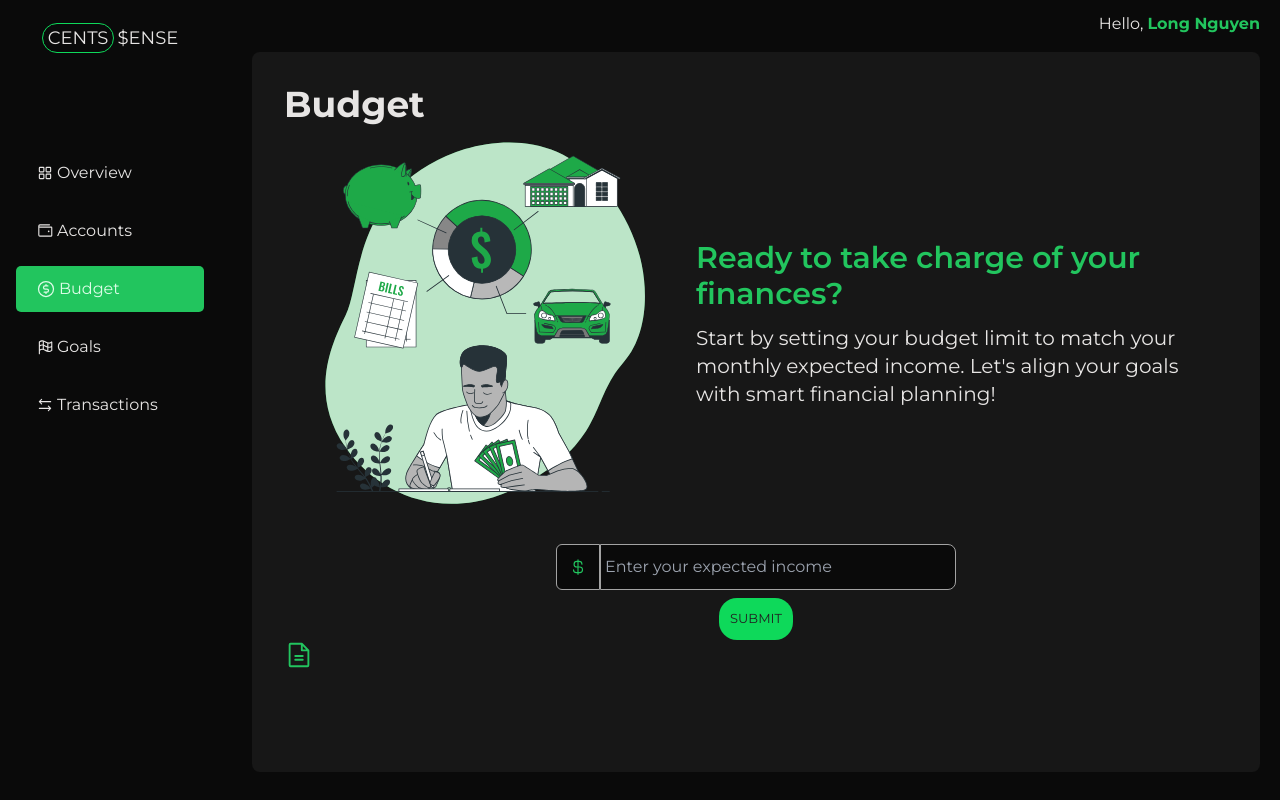
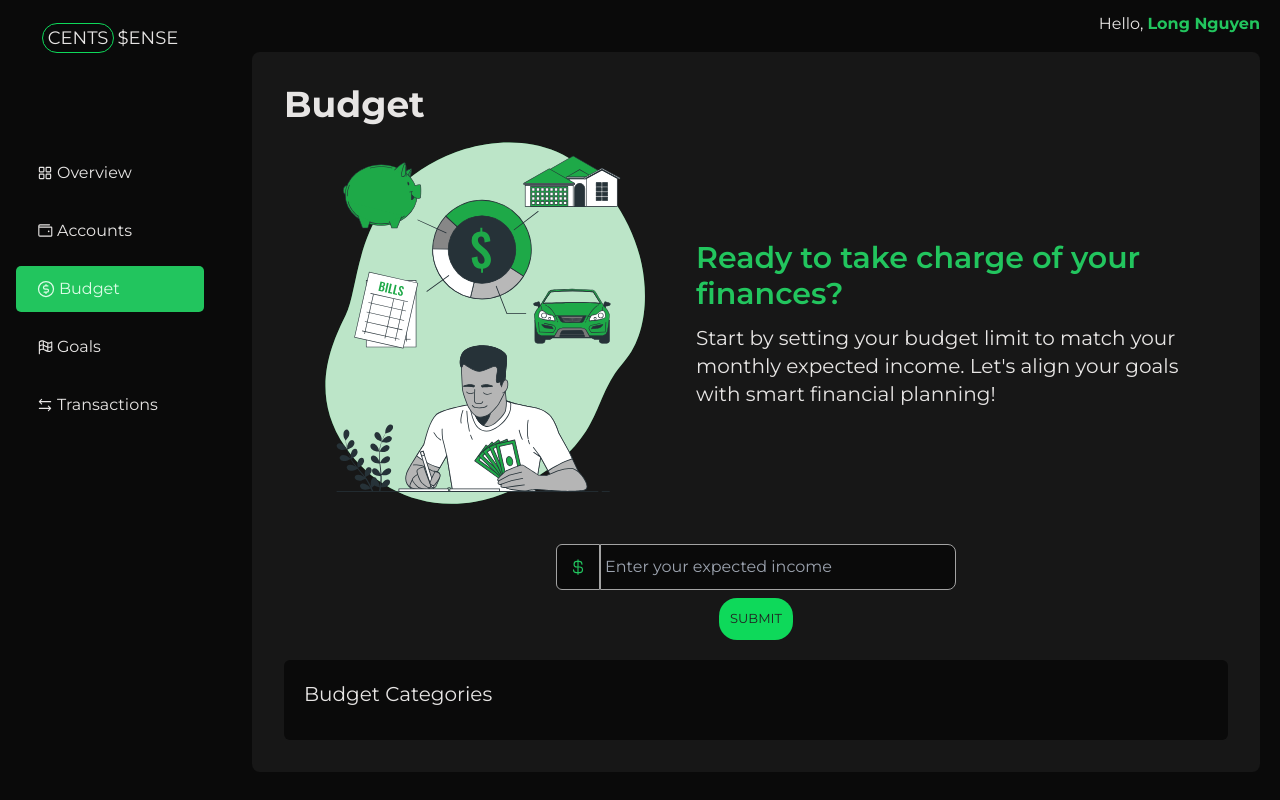
Before and after one commit to nguyenhuynhlong99/cents-sense-front-end, a React (Vite) app: page /budget in a window 1280 px wide. Built offline with nearby package versions, Linux system fonts and the light colour scheme; data requests are answered from the project's data file.

Commit message:
Feature: Displaying, updating and deleting user's budget categories based on expected income

```diff
--- a/data/db.json
+++ b/data/db.json
@@ -136,6 +136,14 @@
       "amount": 1000,
       "icon": "house",
       "createdAt": "2023-12-04T18:01:32-08:00"
+    },
+    {
+      "id": "3bbbdd8b-4131-4f90-b9a1-36a1dfc275f3",
+      "expectedIncomeID": "cdb0950a-2f74-49be-a4d4-999a47a85a51",
+      "category": "Transportation",
+      "amount": 300,
+      "icon": "car",
+      "createdAt": "2023-12-06T11:50:42-08:00"
     }
   ],
   "savingsGoals": [
--- a/src/features/budgets/AddBudget.jsx
+++ b/src/features/budgets/AddBudget.jsx
@@ -6,6 +6,7 @@ function AddBudget({
   setIsShown,
   expectedIncomeID,
   expectedIncomeAmount,
+  budgetToEdit,
 }) {
   return (
     <Modal isShown={isShown} setIsShown={setIsShown}>
@@ -14,6 +15,7 @@ function AddBudget({
           expectedIncomeAmount={expectedIncomeAmount}
           expectedIncomeID={expectedIncomeID}
           setIsShown={setIsShown}
+          budgetToEdit={budgetToEdit}
         />
       </Modal.Body>
     </Modal>
--- a/src/features/budgets/AddBudgetForm.jsx
+++ b/src/features/budgets/AddBudgetForm.jsx
@@ -8,18 +8,32 @@ import { useCreateBudget } from './useCreateBudget';
 import { formatISO } from 'date-fns';
 import Icon from '../../ui/Icon';
 import { listOfIcons } from '../../utils/helpers';
+import { useUpdateBudget } from './useUpdateBudget';
 
-function AddBudgetForm({ setIsShown, expectedIncomeID, expectedIncomeAmount }) {
+function AddBudgetForm({
+  setIsShown,
+  expectedIncomeID,
+  expectedIncomeAmount,
+  budgetToEdit,
+}) {
   const { isLoading, budgets } = useBudgets();
   const { isCreating, createBudget } = useCreateBudget();
+  const { isUpdating, updateBudget } = useUpdateBudget();
 
-  const { register, formState, handleSubmit, reset } = useForm();
+  const { id: budgetID, ...editValues } = budgetToEdit;
+  const isEditSession = Boolean(budgetID);
+
+  const { register, formState, handleSubmit, reset } = useForm({
+    defaultValues: isEditSession ? editValues : {},
+  });
   const { errors } = formState;
 
   const monthlyBudgetsData = getAllBudgetsData();
-  const monthlyBudgetsRemain = getBudgetsRemain();
+  let monthlyBudgetsRemain = getBudgetsRemain();
 
-  console.log(monthlyBudgetsRemain);
+  monthlyBudgetsRemain = isEditSession
+    ? monthlyBudgetsRemain + editValues.amount
+    : monthlyBudgetsRemain;
 
   function getAllBudgetsData() {
     return budgets?.filter((b) => b.expectedIncomeID === expectedIncomeID);
@@ -34,6 +48,20 @@ function AddBudgetForm({ setIsShown, expectedIncomeID, expectedIncomeAmount }) {
   }
 
   function onSubmit(data) {
+    if (isEditSession) {
+      const updatedBudget = {
+        ...data,
+        id: budgetID,
+        createdAt: formatISO(new Date()),
+      };
+
+      updateBudget(updatedBudget, {
+        onSuccess: () => {
+          reset();
+          setIsShown(false);
+        },
+      });
+    } else {
       const newBudget = {
         id: crypto.randomUUID(),
         expectedIncomeID,
@@ -48,6 +76,7 @@ function AddBudgetForm({ setIsShown, expectedIncomeID, expectedIncomeAmount }) {
         },
       });
     }
+  }
 
   function onError(error) {
     console.error(error);
@@ -61,7 +90,7 @@ function AddBudgetForm({ setIsShown, expectedIncomeID, expectedIncomeAmount }) {
             {...register('category', {
               required: 'This field is required',
             })}
-            disabled={isCreating}
+            disabled={isCreating || isUpdating}
             autoFocus
             type="text"
             id="category"
@@ -82,7 +111,7 @@ function AddBudgetForm({ setIsShown, expectedIncomeID, expectedIncomeAmount }) {
                 message: `Amount exceeded your remaining expected income`,
               },
             })}
-            disabled={isCreating}
+            disabled={isCreating || isUpdating}
             type="number"
             id="amount"
           />
@@ -92,11 +121,12 @@ function AddBudgetForm({ setIsShown, expectedIncomeID, expectedIncomeAmount }) {
           <span className="font-semibold text-sm sm:text-base">Icon</span>
           <ul className="flex flex-wrap gap-2">
             {listOfIcons.map((name) => (
-              <li>
+              <li key={name}>
                 <input
                   {...register('icon', {
                     required: 'This field is required',
                   })}
+                  disabled={isCreating || isUpdating}
                   type="radio"
                   value={name}
                   name="icon"
@@ -118,13 +148,13 @@ function AddBudgetForm({ setIsShown, expectedIncomeID, expectedIncomeAmount }) {
       <div className="mt-3 flex justify-end gap-2">
         <ModalButton
           onClick={() => setIsShown(false)}
-          disabled={isCreating}
+          disabled={isCreating || isUpdating}
           type="reset"
           variations="secondary"
         >
           Cancel
         </ModalButton>
-        <ModalButton disabled={isCreating} type="submit">
+        <ModalButton disabled={isCreating || isUpdating} type="submit">
           Save
         </ModalButton>
       </div>
--- a/src/features/budgets/BudgetLayout.jsx
+++ b/src/features/budgets/BudgetLayout.jsx
@@ -1,6 +1,5 @@
 import { useState } from 'react';
 import { useExpectedIncomes } from './useExpectedIncome';
-// import { useBudgets } from './useBudgets';
 
 import { getMonth, getYear, parseISO } from 'date-fns';
 import { currentMonth, currentYear } from '../../utils/helpers';
@@ -10,11 +9,15 @@ import Button from '../../ui/Button';
 import ExpectedIncome from './ExpectedIncome';
 import Loader from '../../ui/Loader';
 import AddBudget from './AddBudget';
-import Icon from '../../ui/Icon';
+
+import BudgetList from './BudgetList';
+import DeleteBudget from './DeleteBudget';
 
 function BudgetLayout() {
   const userID = 1;
-  const [openModal, setOpenModal] = useState(false);
+  const [openAddModal, setOpenAddModal] = useState(false);
+  const [openDeleteModal, setOpenDeleteModal] = useState(false);
+  const [budgetToEdit, setBudgetToEdit] = useState({});
 
   const { isLoading, expectedIncomes } = useExpectedIncomes();
 
@@ -32,38 +35,43 @@ function BudgetLayout() {
     );
   }
 
+  function onOpenAddModal() {
+    setBudgetToEdit({});
+    setOpenAddModal(true);
+  }
+
   if (isLoading) return <Loader />;
-
-  // const { isLoading, budgets } = useBudgets();
-  // const monthlyBudgets = getCurrentMonthBudgets();
-  // function getCurrentMonthBudgets() {
-  //   return budgets?.filter(
-  //     (b) =>
-  //       b.userID === userID &&
-  //       getYear(parseISO(b.createdAt)) === currentYear &&
-  //       getMonth(parseISO(b.createdAt)) === currentMonth
-  //   );
-  // }
 
   return (
     <>
       <div className="flex items-center justify-between">
         <Heading>Budget</Heading>
         {monthlyExpectedIncome && (
-          <Button onClick={() => setOpenModal(true)}>Add a category</Button>
+          <Button onClick={onOpenAddModal}>Add a category</Button>
         )}
       </div>
 
       <ExpectedIncome expectedIncome={monthlyExpectedIncome} />
-      <div>
-        <Icon icon="basket" size={30} />
-      </div>
+
+      <BudgetList
+        setOpenModal={setOpenAddModal}
+        setBudgetToEdit={setBudgetToEdit}
+        expectedIncomeID={expectedIncomeID}
+        setOpenDeleteModal={setOpenDeleteModal}
+      />
 
       <AddBudget
+        budgetToEdit={budgetToEdit}
         expectedIncomeID={expectedIncomeID}
         expectedIncomeAmount={monthlyExpectedIncome}
-        isShown={openModal}
-        setIsShown={setOpenModal}
+        isShown={openAddModal}
+        setIsShown={setOpenAddModal}
+      />
+
+      <DeleteBudget
+        budgetToDelete={budgetToEdit}
+        openDeleteModal={openDeleteModal}
+        setOpenDeleteModal={setOpenDeleteModal}
       />
     </>
   );
--- /dev/null
+++ b/src/features/budgets/BudgetList.jsx
@@ -0,0 +1,64 @@
+import { useBudgets } from './useBudgets';
+
+import BudgetCard from '../overview/BudgetCard';
+import Icon from '../../ui/Icon';
+import { PencilSimple, TrashSimple } from '@phosphor-icons/react';
+
+function BudgetList({
+  expectedIncomeID,
+  setOpenModal,
+  setBudgetToEdit,
+  setOpenDeleteModal,
+}) {
+  const { isLoading, budgets } = useBudgets();
+
+  const monthlyBudgets = getCurrentMonthBudgets();
+
+  function getCurrentMonthBudgets() {
+    return budgets?.filter((b) => b.expectedIncomeID === expectedIncomeID);
+  }
+
+  function onOpenEditModal(budget) {
+    setBudgetToEdit(budget);
+    setOpenModal(true);
+  }
+
+  function onOpenDeleteModal(budget) {
+    setBudgetToEdit(budget);
+    setOpenDeleteModal(true);
+  }
+
+  return (
+    <div className="mt-5 bg-neutral-950 p-5 rounded-md">
+      <h3 className="text-lg mb-3 md:text-xl">Budget Categories</h3>
+      <ul className="grid gap-3 grid-cols-[repeat(auto-fit,minmax(200px,calc(100%/4-0.75em)))] justify-center">
+        {monthlyBudgets?.map((b) => (
+          <li key={b.id} className="relative">
+            <BudgetCard
+              icon={<Icon name={b.icon} />}
+              category={b.category}
+              totalBudget={b.amount}
+              usedBudget={0}
+            />
+            <div className="absolute right-1 bottom-0">
+              <button
+                onClick={() => onOpenEditModal(b)}
+                className="text-green-500 mr-2"
+              >
+                <PencilSimple size={20} />
+              </button>
+              <button
+                onClick={() => onOpenDeleteModal(b)}
+                className="text-red-500"
+              >
+                <TrashSimple size={20} />
+              </button>
+            </div>
+          </li>
+        ))}
+      </ul>
+    </div>
+  );
+}
+
+export default BudgetList;
--- /dev/null
+++ b/src/features/budgets/DeleteBudget.jsx
@@ -0,0 +1,54 @@
+import { Warning } from '@phosphor-icons/react';
+import Modal from '../../ui/Modal';
+import { useDeleteBudget } from './useDeleteBudget';
+
+function DeleteBudget({ budgetToDelete, openDeleteModal, setOpenDeleteModal }) {
+  const { isDeleting, deleteBudget } = useDeleteBudget();
+
+  const budgetID = budgetToDelete?.id;
+  const budgetCategory = budgetToDelete?.category;
+
+  function onDeleteBudget() {
+    deleteBudget(
+      { id: budgetID },
+      {
+        onSuccess: () => {
+          setOpenDeleteModal(false);
+        },
+      }
+    );
+  }
+
+  return (
+    <Modal isShown={openDeleteModal} setIsShown={setOpenDeleteModal}>
+      <Modal.Header>Delete Budget Category</Modal.Header>
+      <Modal.Body>
+        <div className="mt-5 flex items-center justify-center gap-5">
+          <Warning color="red" size={40} />
+          <span className="font-semibold text-xl">
+            Are you sure you want to delete {budgetCategory} category?
+          </span>
+        </div>
+
+        <div className="flex items-center justify-end gap-3 ml-auto mt-7">
+          <button
+            disabled={isDeleting}
+            onClick={() => setOpenDeleteModal(false)}
+            className="p-2 border text-gray-400 border-neutral-500 rounded-md hover:text-inherit hover:border-white focus:text-inherit focus:border-white"
+          >
+            Cancel
+          </button>
+          <button
+            onClick={onDeleteBudget}
+            disabled={isDeleting}
+            className="py-2 px-4 bg-red-500 border border-transparent rounded-md hover:text-red-500 hover:bg-transparent hover:border-red-500 focus:text-red-500 focus:bg-transparent focus:border-red-500"
+          >
+            Delete
+          </button>
+        </div>
+      </Modal.Body>
+    </Modal>
+  );
+}
+
+export default DeleteBudget;
--- /dev/null
+++ b/src/features/budgets/useDeleteBudget.js
@@ -0,0 +1,20 @@
+import { useMutation, useQueryClient } from '@tanstack/react-query';
+import { deleteBudget as deleteBudgetApi } from '../../services/apiBudgets';
+import toast from 'react-hot-toast';
+
+export function useDeleteBudget() {
+  const queryClient = useQueryClient();
+
+  const { isLoading: isDeleting, mutate: deleteBudget } = useMutation({
+    mutationFn: deleteBudgetApi,
+    onSuccess: () => {
+      queryClient.invalidateQueries({
+        queryKey: ['budgets'],
+      });
+      toast.success('Deleted budget successfully!');
+    },
+    onError: (err) => console.error(err),
+  });
+
+  return { isDeleting, deleteBudget };
+}
--- /dev/null
+++ b/src/features/budgets/useUpdateBudget.js
@@ -0,0 +1,19 @@
+import { useMutation, useQueryClient } from '@tanstack/react-query';
+import { editBudget } from '../../services/apiBudgets';
+import toast from 'react-hot-toast';
+
+export function useUpdateBudget() {
+  const queryClient = useQueryClient();
+
+  const { mutate: updateBudget, isLoading: isUpdating } = useMutation({
+    mutationFn: editBudget,
+    onSuccess: () => {
+      toast.success('Updated budget successfully!');
+      queryClient.invalidateQueries({ queryKey: ['budgets'] });
+    },
+    onError: (err) => {
+      console.error(err);
+    },
+  });
+  return { updateBudget, isUpdating };
+}
```
Lines whose indentation alone changed are shown as unchanged.
